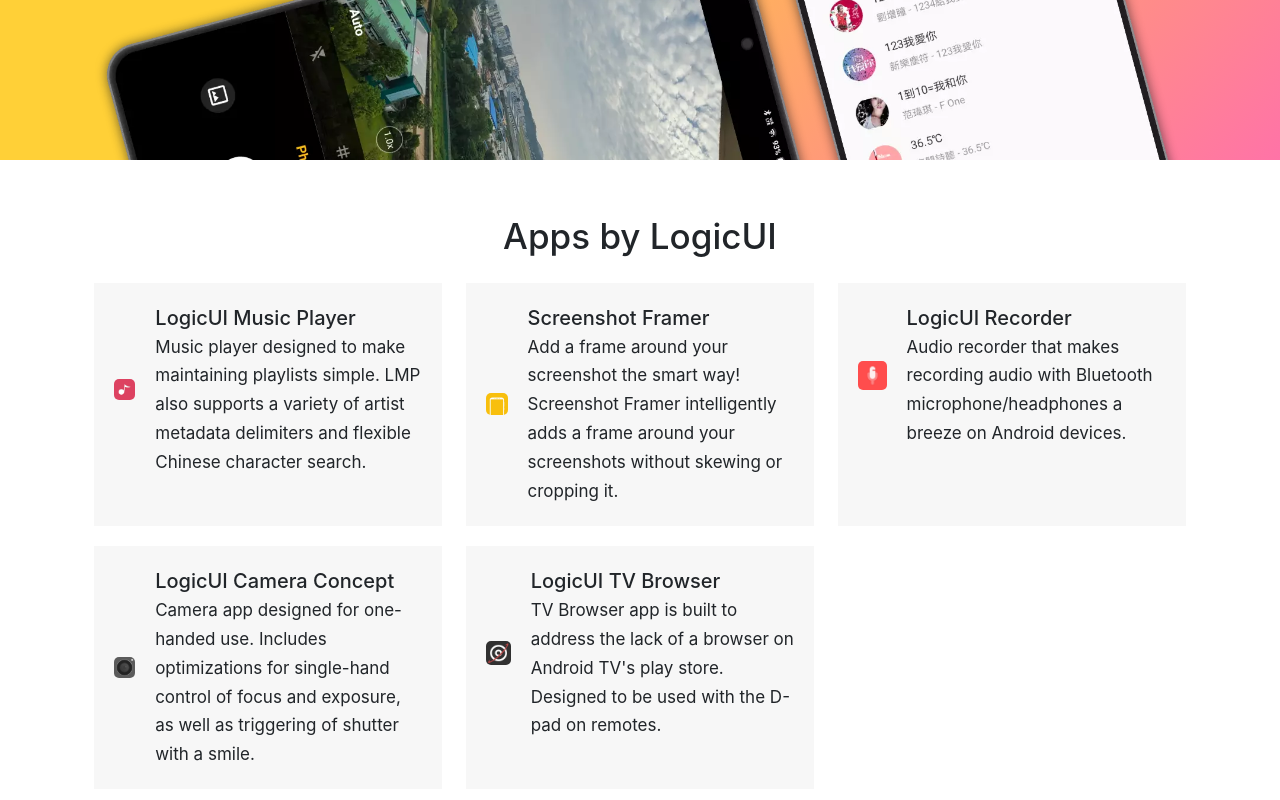
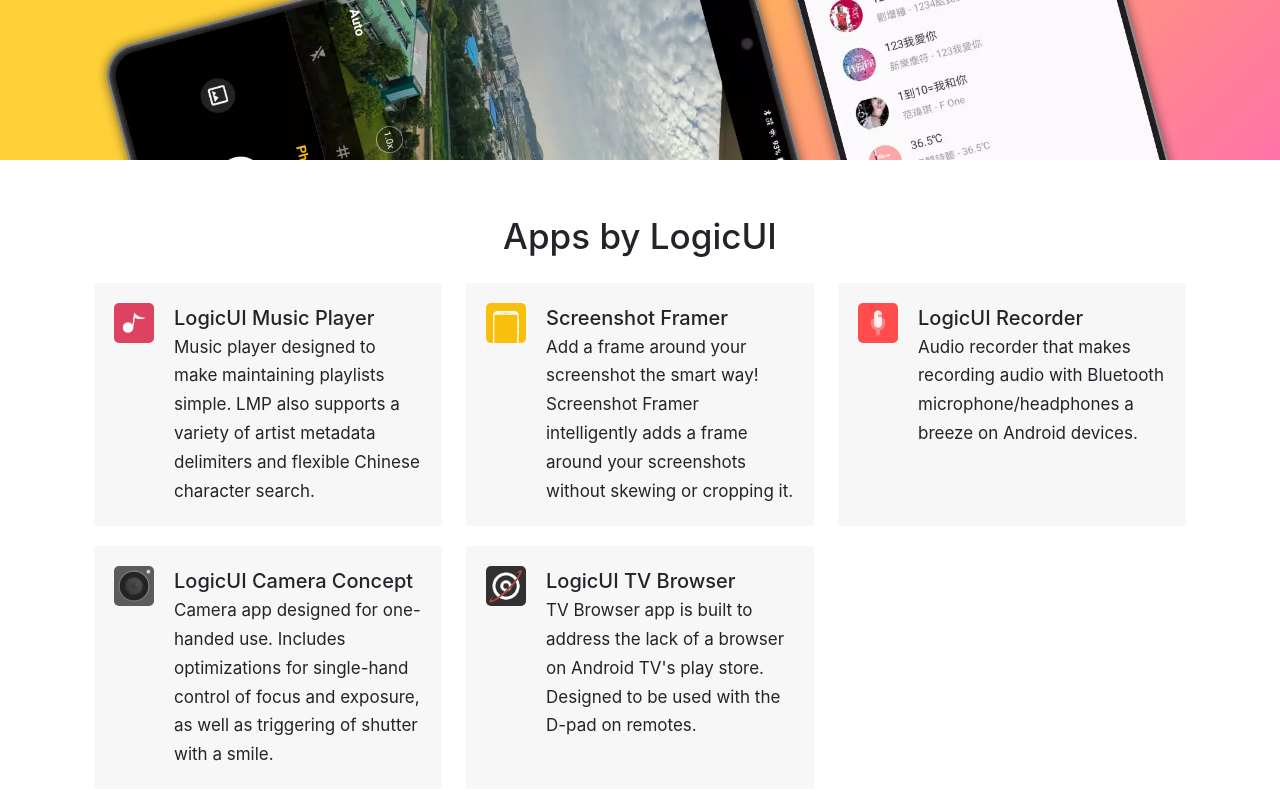
Before and after one commit to 8kdesign/LogicUI, a Next.js app: page / in a window 1280 px wide. Shown: the part 596-1396 px from the top of the page. Built offline with nearby package versions, Linux system fonts and the light colour scheme.

Commit message:
Fix image icon

```diff
--- a/App.css
+++ b/App.css
@@ -115,8 +115,6 @@
 }
 
 .Image--app-icon {
-	height: 40px;
-	width: auto;
 	border-radius: 5px;
 	border-width: 0.5px;
 	border-style: solid;
--- a/pages/index.js
+++ b/pages/index.js
@@ -66,17 +66,23 @@
 			>
 				<Link href={"/" + item.codename}>
 					<div className="Card">
-						<div className="Container--row">
+						<div
+							className="Container--row"
+							style={{ alignItems: "start" }}
+						>
 							<Image
 								src={item.image}
+								height={40}
+								width={40}
 								className="Image--app-icon"
-								height={100}
-								width={100}
+								objectFit="fill"
 							/>
+
 							<div
 								style={{
 									flexDirection: "column",
 									marginLeft: 20,
+									flex: 1,
 								}}
 							>
 								<p className="Text--subheader">{item.name}</p>
```
